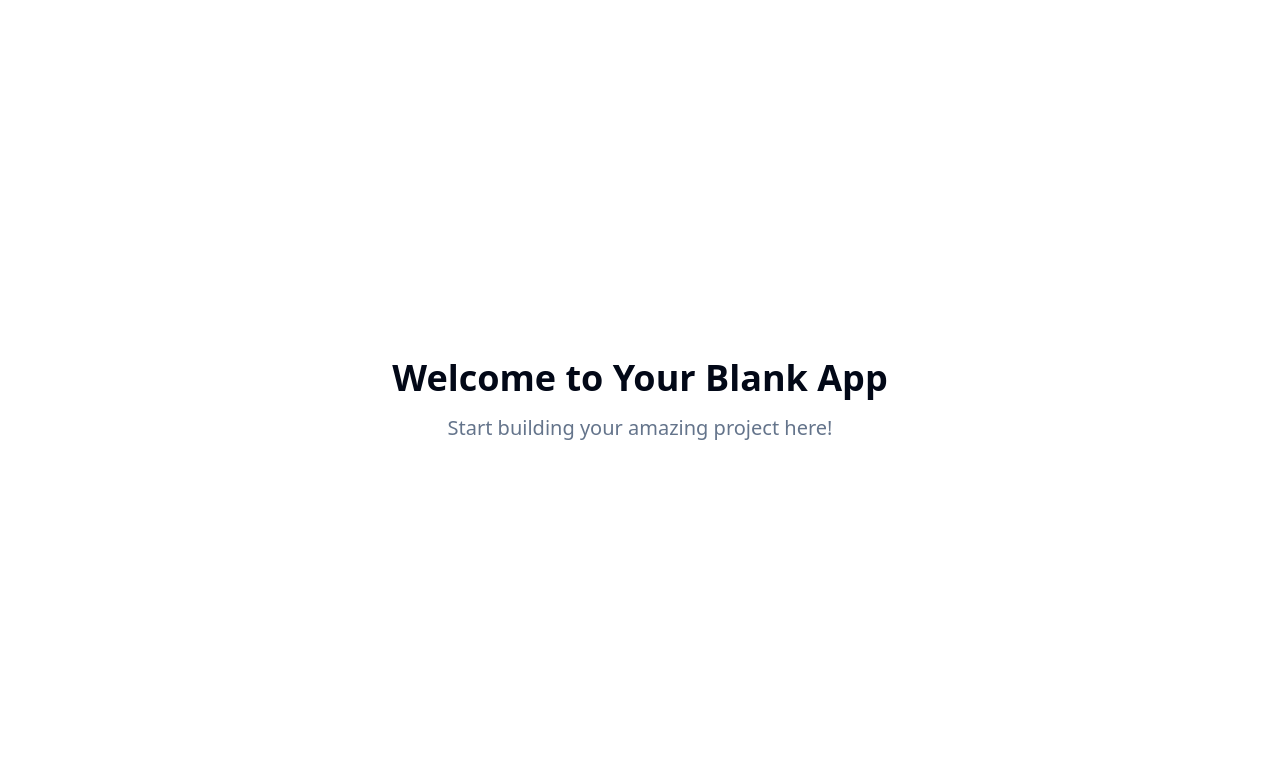
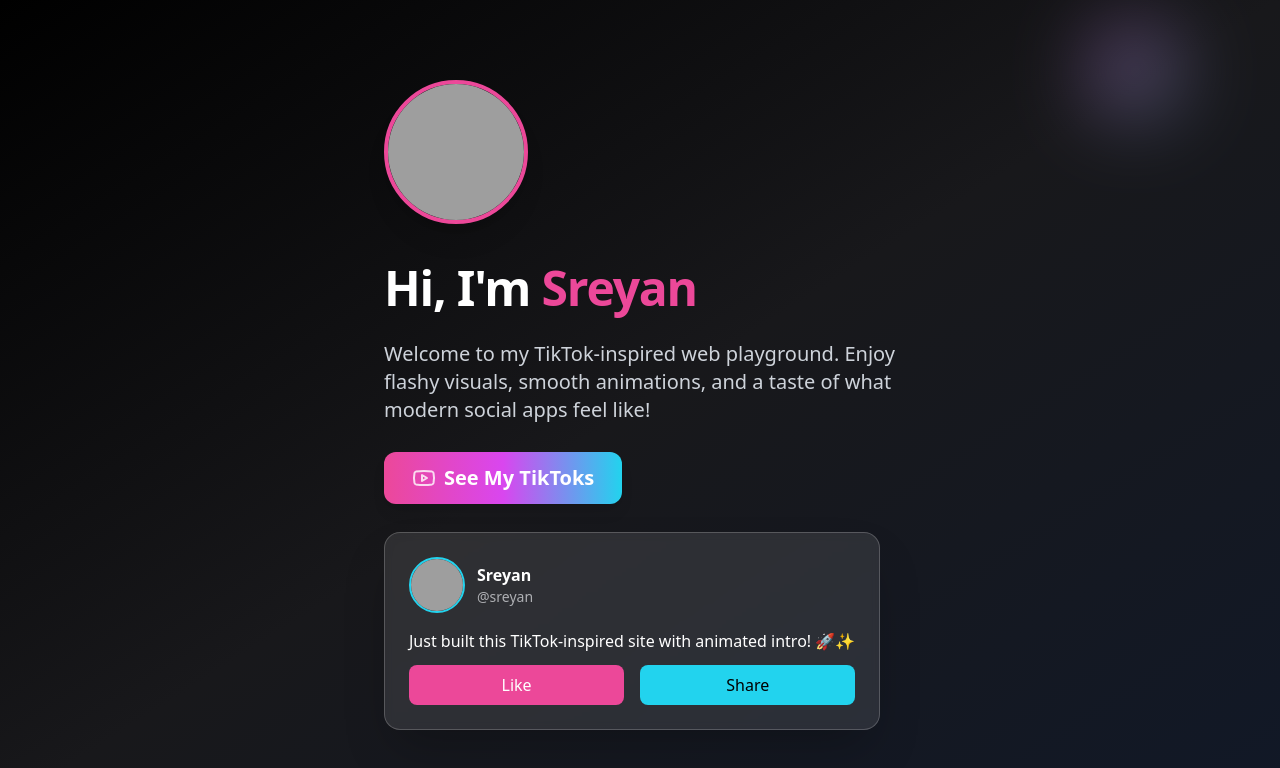
Before and after one commit to sreyanchoudhury12/sreyan-vibe-verse, a React (Vite) app: page / in a window 1280 px wide. Shown: the top 768 px of the page. Built offline with nearby package versions, Linux system fonts and the light colour scheme; grey boxes are pictures that could not be loaded.

Commit message:
Create TikTok-inspired website
Implement website with animated intro.

```diff
--- /dev/null
+++ b/src/components/SreyanHero.tsx
@@ -0,0 +1,65 @@
+
+import React from "react";
+import { Youtube } from "lucide-react";
+
+const profilePic = "https://static.lovablecdn.com/img/placeholder-avatar.png"; // Placeholder, swap with your own later.
+
+const SreyanHero: React.FC = () => {
+  return (
+    <div className="relative flex flex-col md:flex-row items-center justify-center min-h-[80vh] px-8 py-8 md:py-20 bg-gradient-to-br from-black via-zinc-900 to-gray-900">
+      <div className="flex flex-col items-center md:items-start text-center md:text-left space-y-5 md:space-y-7 z-10">
+        <img
+          src={profilePic}
+          alt="Sreyan Avatar"
+          className="w-28 h-28 md:w-36 md:h-36 rounded-full border-4 border-pink-500 shadow-xl mb-3 animate-scale-in"
+        />
+        <h1 className="text-white font-extrabold text-4xl md:text-5xl tracking-tight animate-fade-in">
+          Hi, I'm <span className="text-pink-500">Sreyan</span>
+        </h1>
+        <p className="text-slate-200/90 max-w-lg text-lg md:text-xl mt-2 animate-fade-in">
+          Welcome to my TikTok-inspired web playground. Enjoy flashy visuals, smooth animations, and a taste of what modern social apps feel like!
+        </p>
+        <a
+          href="https://www.tiktok.com/"
+          target="_blank"
+          rel="noopener noreferrer"
+          className="inline-flex items-center gap-2 px-7 py-3 bg-gradient-to-r from-pink-500 via-fuchsia-500 to-cyan-400 hover:from-cyan-400 hover:to-pink-500 text-white rounded-xl shadow-lg text-lg md:text-xl font-semibold hover:scale-105 transition-all duration-200 animate-fade-in"
+        >
+          <Youtube className="w-6 h-6 opacity-80" />
+          See My TikToks
+        </a>
+        <div className="mt-10 md:mt-8">
+          {/* TikTok-style sample card */}
+          <div className="bg-white/10 border border-white/20 rounded-2xl px-6 py-6 backdrop-blur-sm shadow-2xl hover:scale-105 transition group animate-fade-in">
+            <div className="flex items-center gap-3">
+              <img
+                src={profilePic}
+                alt="Avatar"
+                className="w-14 h-14 rounded-full border-2 border-cyan-400"
+              />
+              <div>
+                <div className="font-semibold text-white">Sreyan</div>
+                <div className="text-sm text-gray-200/70">@sreyan</div>
+              </div>
+            </div>
+            <div className="mt-4 text-white text-base">
+              Just built this TikTok-inspired site with animated intro! 🚀✨
+            </div>
+            <div className="mt-3 flex items-center gap-4">
+              <button className="flex-1 flex items-center justify-center px-3 py-2 rounded-lg bg-pink-500 hover:bg-pink-600 text-white font-medium transition">
+                Like
+              </button>
+              <button className="flex-1 flex items-center justify-center px-3 py-2 rounded-lg bg-cyan-400 hover:bg-cyan-500 text-black font-medium transition">
+                Share
+              </button>
+            </div>
+          </div>
+        </div>
+      </div>
+      {/* Edge floating shape */}
+      <div className="absolute top-6 right-4 md:right-24 w-24 h-24 bg-gradient-to-br from-fuchsia-400/80 to-cyan-300/40 blur-2xl rounded-full opacity-60 pointer-events-none animate-fade-in" />
+    </div>
+  );
+};
+
+export default SreyanHero;
--- /dev/null
+++ b/src/components/SreyanIntro.tsx
@@ -0,0 +1,76 @@
+
+import React, { useEffect, useState } from "react";
+
+interface SreyanIntroProps {
+  onFinish: () => void;
+}
+
+const SreyanIntro: React.FC<SreyanIntroProps> = ({ onFinish }) => {
+  const [show, setShow] = useState(true);
+
+  useEffect(() => {
+    const t = setTimeout(() => {
+      setShow(false);
+      setTimeout(onFinish, 600); // wait for fade out
+    }, 2500); // 2.5s intro
+    return () => clearTimeout(t);
+  }, [onFinish]);
+
+  return (
+    <div
+      className={`fixed z-50 inset-0 flex flex-col items-center justify-center bg-black transition-opacity duration-600 ${
+        show ? "opacity-100" : "opacity-0 pointer-events-none"
+      }`}
+    >
+      <div className="flex flex-col items-center">
+        <div className="text-[3rem] md:text-[5rem] font-bold text-white mb-2 tracking-tight animate-[glow_1.5s_ease-in-out_infinite_alternate] relative">
+          <span className="relative z-10 drop-shadow-glow">Sreyan</span>
+          <span className="absolute left-0 right-0 bottom-0 h-1 bg-gradient-to-r from-pink-500 via-blue-400 to-cyan-400 blur-lg opacity-80 animate-pulse" />
+        </div>
+        <style>
+          {`
+          @keyframes glow {
+            0% { text-shadow: 0 0 16px #0ff, 0 0 32px #f0f, 0 0 48px #0ff; }
+            100% { text-shadow: 0 0 8px #f0f, 0 0 16px #0ff, 0 0 24px #f0f; }
+          }
+          .drop-shadow-glow {
+            filter: drop-shadow(0 0 18px #f0f) drop-shadow(0 0 32px #0ff);
+          }
+        `}
+        </style>
+        <div className="mt-4 animate-fade-in">
+          <svg width="50" height="50" className="mx-auto">
+            <circle
+              cx="25"
+              cy="25"
+              r="20"
+              fill="none"
+              stroke="url(#gradient)"
+              strokeWidth="5"
+              strokeDasharray="62.8"
+              strokeDashoffset="20"
+            >
+              <animate
+                attributeName="stroke-dashoffset"
+                values="62.8;0;62.8"
+                dur="1.7s"
+                repeatCount="indefinite"
+              />
+            </circle>
+            <defs>
+              <linearGradient id="gradient">
+                <stop offset="0%" stopColor="#f0f" />
+                <stop offset="100%" stopColor="#0ff" />
+              </linearGradient>
+            </defs>
+          </svg>
+        </div>
+        <div className="mt-10 text-white/80 tracking-wide text-base md:text-lg animate-fade-in">
+          Inspired by <span className="text-pink-500 font-medium">TikTok</span>
+        </div>
+      </div>
+    </div>
+  );
+};
+
+export default SreyanIntro;
--- a/src/pages/Index.tsx
+++ b/src/pages/Index.tsx
@@ -1,12 +1,21 @@
-// Update this page (the content is just a fallback if you fail to update the page)
+
+import React, { useState } from "react";
+import SreyanIntro from "@/components/SreyanIntro";
+import SreyanHero from "@/components/SreyanHero";
 
 const Index = () => {
+  const [showContent, setShowContent] = useState(false);
+
   return (
-    <div className="min-h-screen flex items-center justify-center bg-background">
-      <div className="text-center">
-        <h1 className="text-4xl font-bold mb-4">Welcome to Your Blank App</h1>
-        <p className="text-xl text-muted-foreground">Start building your amazing project here!</p>
-      </div>
+    <div className="min-h-screen bg-black">
+      {!showContent && <SreyanIntro onFinish={() => setShowContent(true)} />}
+      <main
+        className={`relative transition-opacity duration-700 ${
+          showContent ? "opacity-100" : "opacity-0 pointer-events-none"
+        }`}
+      >
+        <SreyanHero />
+      </main>
     </div>
   );
 };
```
